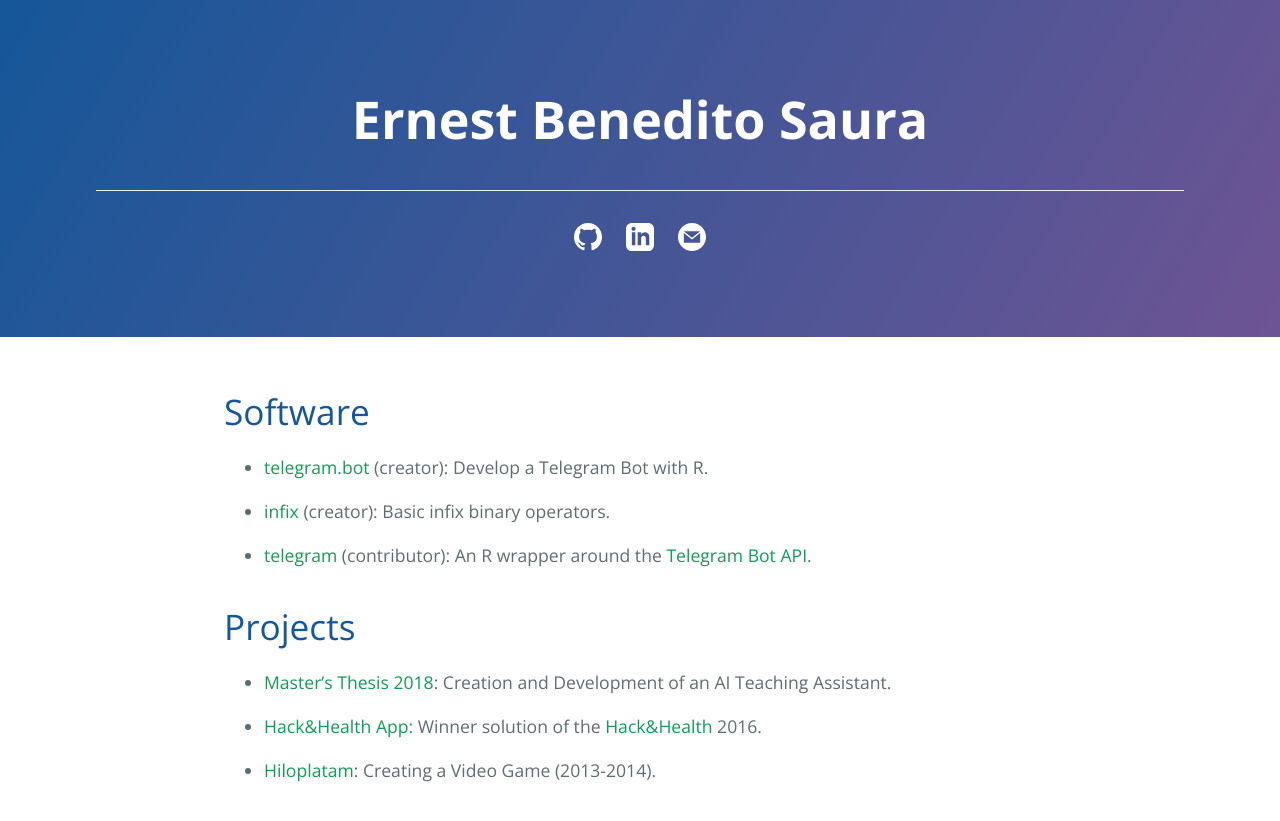
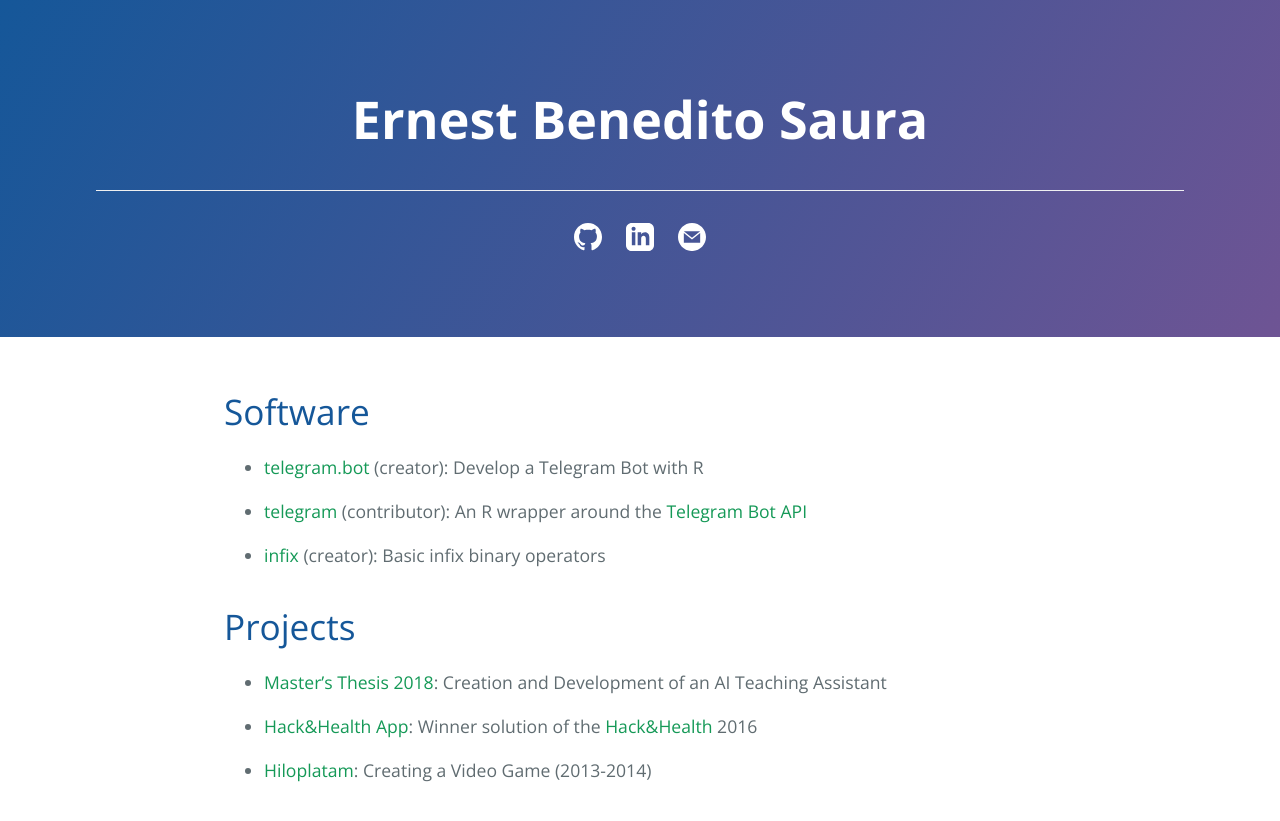
Before and after one commit to ebeneditos/ebeneditos.github.io, a Jekyll site: the page built from index.md, in a window 1280 px wide. Shown: the top 821 px of the page. Built offline with Jekyll 4.4.1, drawn with Linux system fonts in a browser that asks for light colours.

```diff
--- a/index.md
+++ b/index.md
@@ -11,16 +11,16 @@ title: Ernest Benedito Saura
 
 # Software
 
-- [telegram.bot](https://github.com/ebeneditos/telegram.bot) (creator): Develop a Telegram Bot with R.
+- [telegram.bot](https://github.com/ebeneditos/telegram.bot) (creator): Develop a Telegram Bot with R
 
-- [infix](https://github.com/ebeneditos/infix) (creator): Basic infix binary operators.
+- [telegram](https://github.com/ebeneditos/telegram) (contributor): An R wrapper around the [Telegram Bot API](https://core.telegram.org/bots/api)
 
-- [telegram](https://github.com/ebeneditos/telegram) (contributor): An R wrapper around the [Telegram Bot API](https://core.telegram.org/bots/api).
+- [infix](https://github.com/ebeneditos/infix) (creator): Basic infix binary operators
 
 # Projects
 
-- [Master's Thesis 2018](https://upcommons.upc.edu/handle/2117/117930?locale-attribute=en): Creation and Development of an AI Teaching Assistant.
+- [Master's Thesis 2018](https://upcommons.upc.edu/handle/2117/117930?locale-attribute=en): Creation and Development of an AI Teaching Assistant
 
-- [Hack&Health App](https://ebeneditos.github.io/Hack-Health-App/): Winner solution of the [Hack&Health](http://www.terrassa.cat/es/hack-health) 2016.
+- [Hack&Health App](https://ebeneditos.github.io/Hack-Health-App/): Winner solution of the [Hack&Health](http://www.terrassa.cat/es/hack-health) 2016
 
-- [Hiloplatam](https://sites.google.com/site/hiloplatam/): Creating a Video Game (2013-2014).
+- [Hiloplatam](https://sites.google.com/site/hiloplatam/): Creating a Video Game (2013-2014)
```
